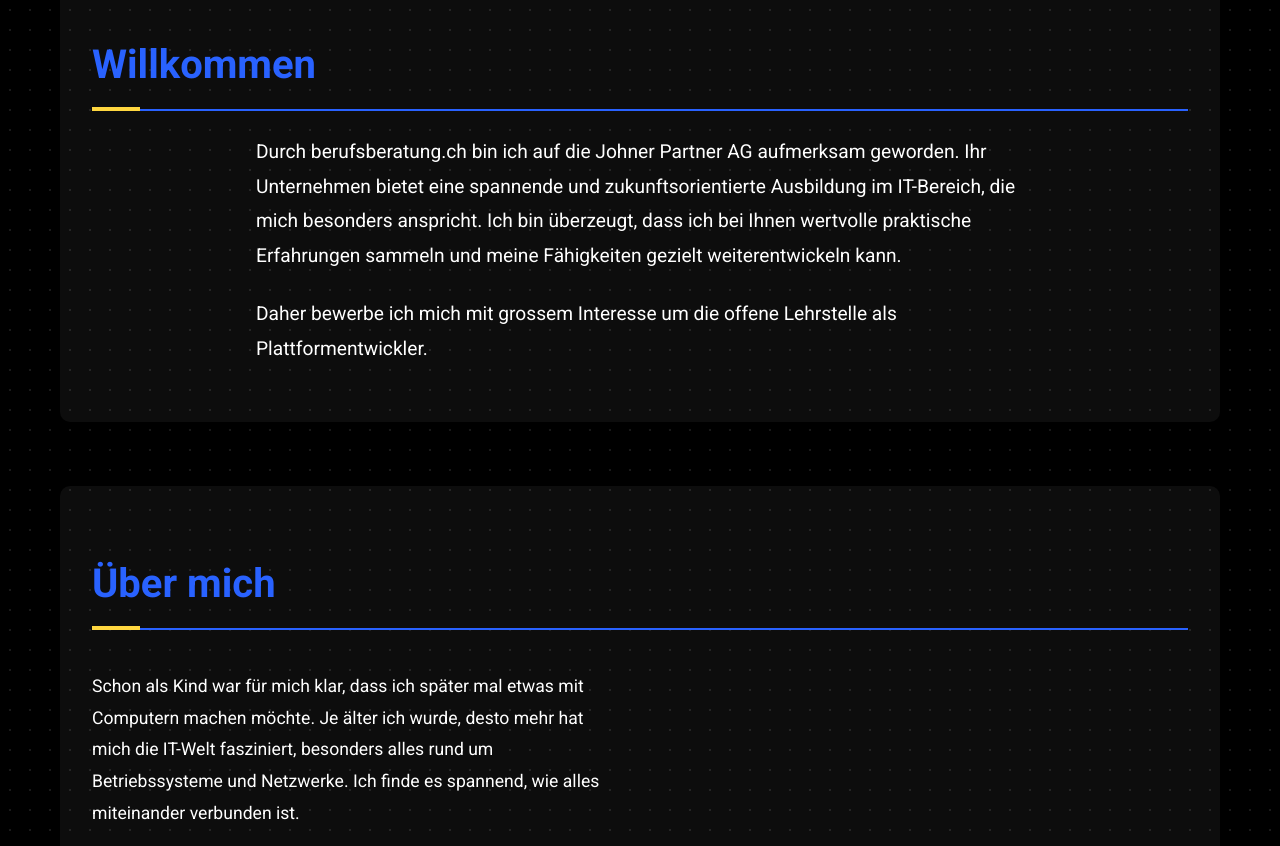
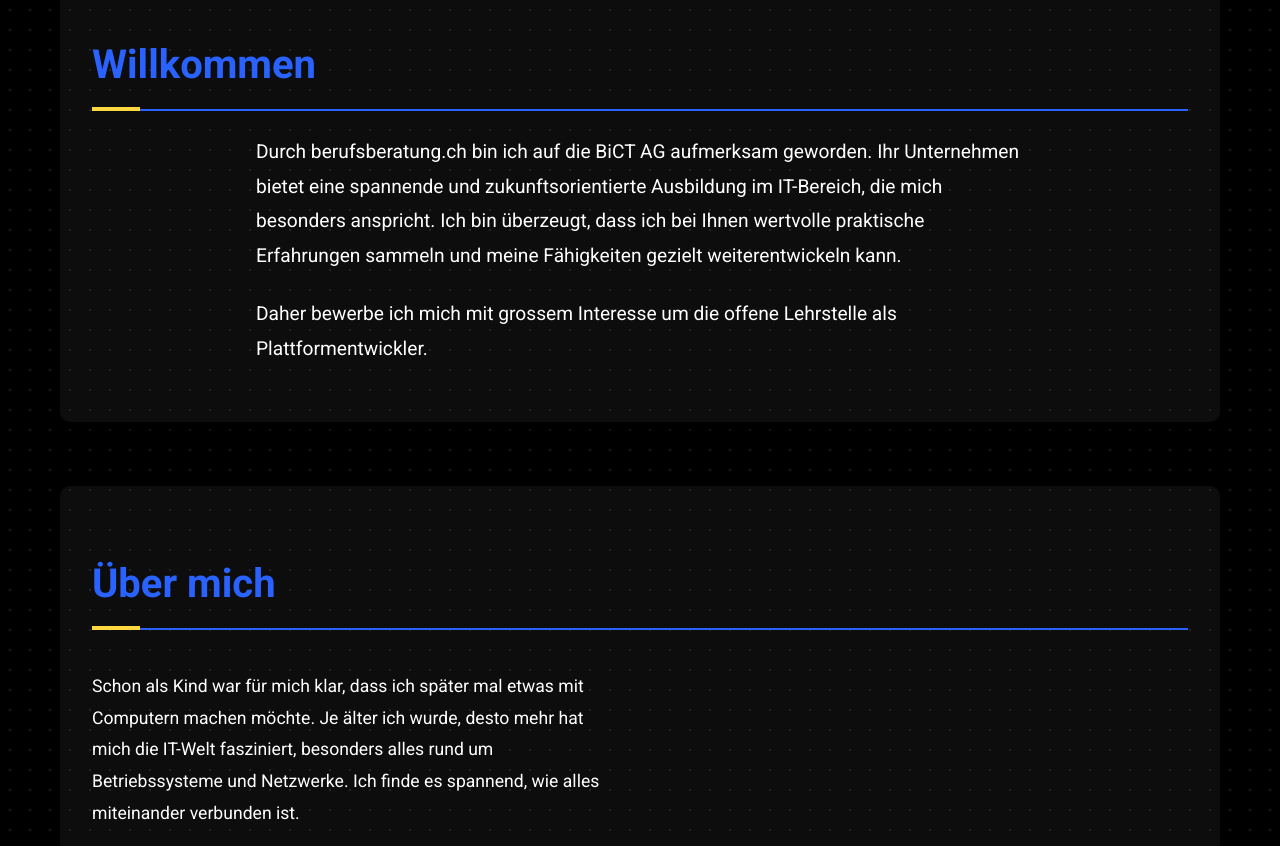
Before and after one commit to Karrar08/BiCT-Bewerbung-Website, a plain HTML site: page index.html in a window 1280 px wide. Shown: the part 1600-2446 px from the top of the page. Drawn offline with Linux system fonts and the light colour scheme.

Commit message:
Update index.html

```diff
--- a/index.html
+++ b/index.html
@@ -60,7 +60,7 @@
             <section id="home">
                 <h2>Willkommen</h2>
                 <article class="intro-text">
-                    <p>Durch berufsberatung.ch bin ich auf die Johner Partner AG aufmerksam geworden. Ihr Unternehmen bietet eine spannende und zukunftsorientierte Ausbildung im  IT-Bereich, die mich besonders anspricht. Ich bin überzeugt, dass ich bei Ihnen wertvolle praktische Erfahrungen sammeln und meine Fähigkeiten gezielt weiterentwickeln kann.</p>
+                    <p>Durch berufsberatung.ch bin ich auf die BiCT AG aufmerksam geworden. Ihr Unternehmen bietet eine spannende und zukunftsorientierte Ausbildung im  IT-Bereich, die mich besonders anspricht. Ich bin überzeugt, dass ich bei Ihnen wertvolle praktische Erfahrungen sammeln und meine Fähigkeiten gezielt weiterentwickeln kann.</p>
                     <p>Daher bewerbe ich mich mit grossem Interesse um die offene Lehrstelle als Plattformentwickler.</p>
                 </article>
             </section>
```
